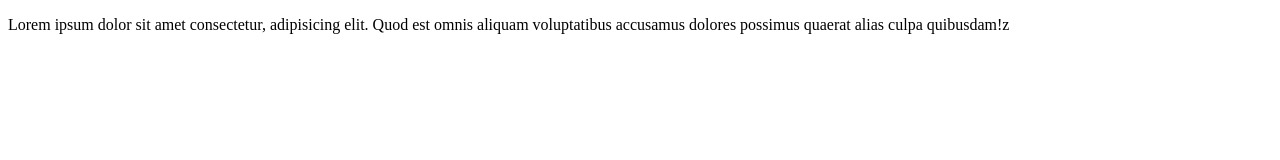
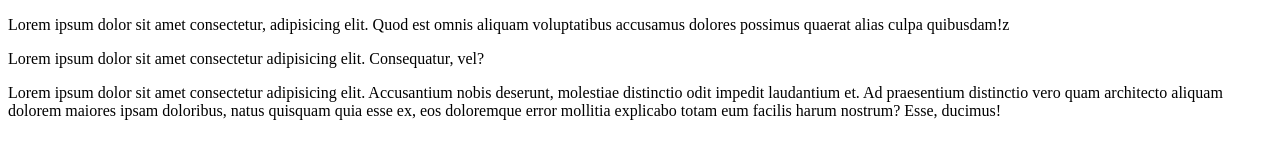
Before and after one commit to cedenojlj/git-curso, a plain HTML site: page index.html in a window 1280 px wide. Drawn offline with Linux system fonts and the light colour scheme.

Commit message:
cambio dos

```diff
--- a/index.html
+++ b/index.html
@@ -8,5 +8,7 @@
 </head>
 <body>
     <p>Lorem ipsum dolor sit amet consectetur, adipisicing elit. Quod est omnis aliquam voluptatibus accusamus dolores possimus quaerat alias culpa quibusdam!z</p>
+    <p>Lorem ipsum dolor sit amet consectetur adipisicing elit. Consequatur, vel?</p>
+    <p>Lorem ipsum dolor sit amet consectetur adipisicing elit. Accusantium nobis deserunt, molestiae distinctio odit impedit laudantium et. Ad praesentium distinctio vero quam architecto aliquam dolorem maiores ipsam doloribus, natus quisquam quia esse ex, eos doloremque error mollitia explicabo totam eum facilis harum nostrum? Esse, ducimus!</p>
 </body>
 </html>
```
